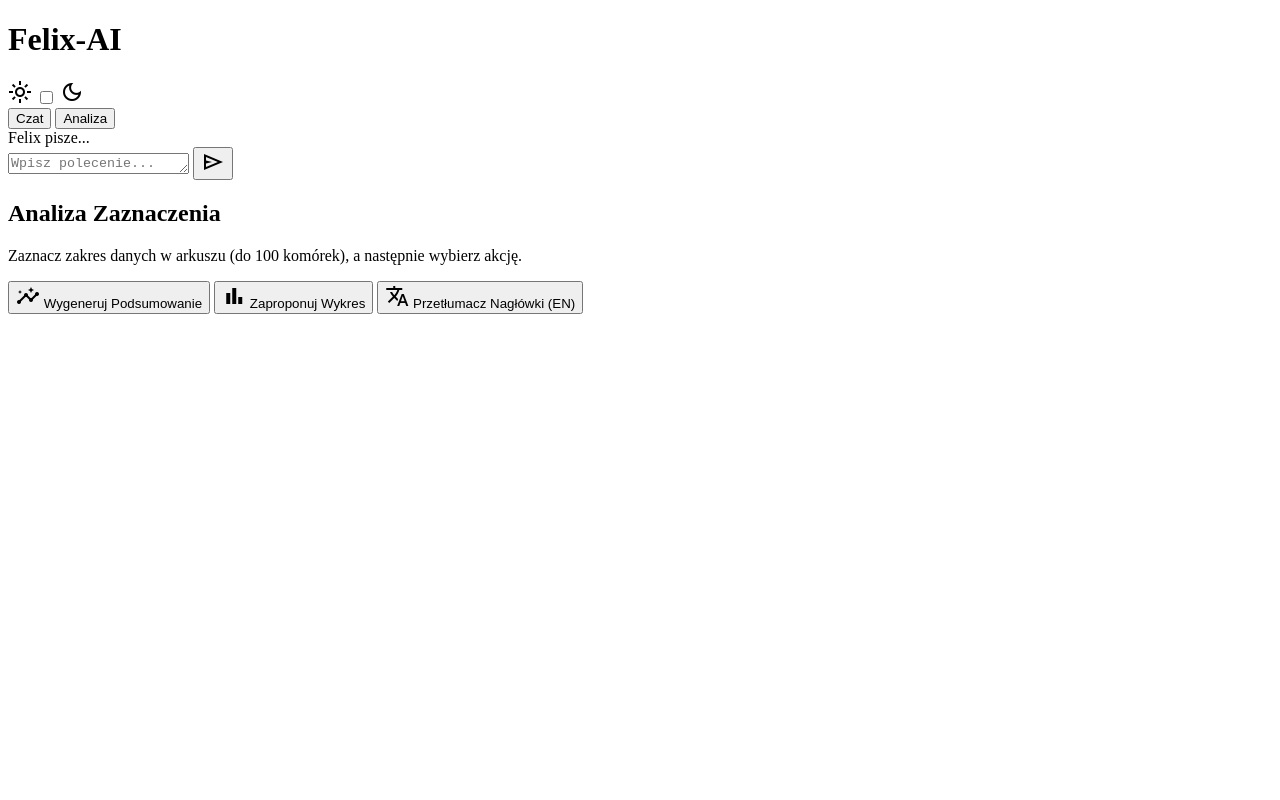
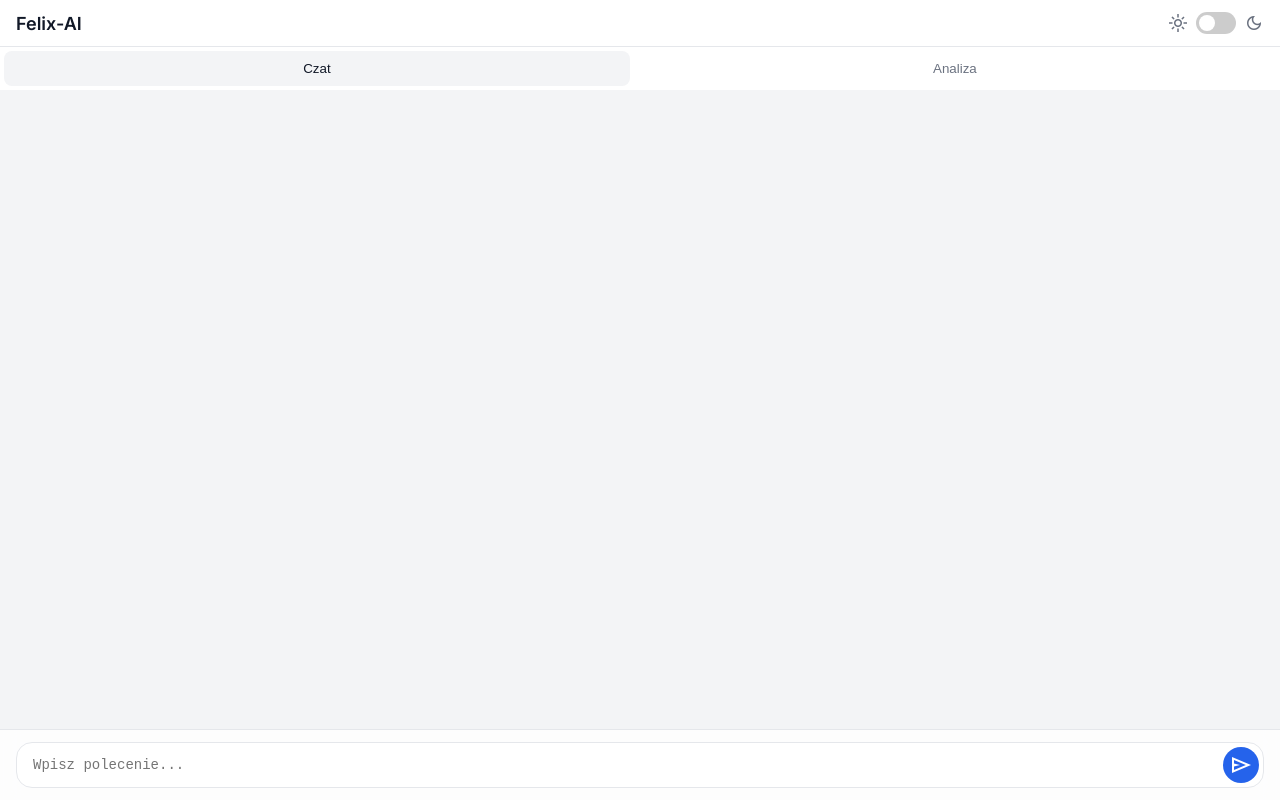
Before and after one commit to Maciej0programista/FelixAi, a plain HTML site: page index.html in a window 1280 px wide. Drawn offline with nearby package versions, Linux system fonts and the light colour scheme; files that its build step writes are made by us from their sources; the site is published under a folder, as on GitHub Pages, so addresses that start at the root find nothing.

Commit message:
Update index.html

```diff
--- a/index.html
+++ b/index.html
@@ -21,8 +21,8 @@
     <link rel="stylesheet" href="https://cdnjs.cloudflare.com/ajax/libs/highlight.js/11.9.0/styles/atom-one-dark.min.css">
 
     <!-- Custom Styles -->
-  <script type="module" crossorigin src="/FelixAi/assets/felix-ai.js"></script>
-  <link rel="stylesheet" crossorigin href="/FelixAi/assets/felix-ai.css">
+  <script type="module" crossorigin src="felix-ai.js"></script>
+  <link rel="stylesheet" crossorigin href="felix-ai.css">
 </head>
 <body>
     <div id="app-container">
```
